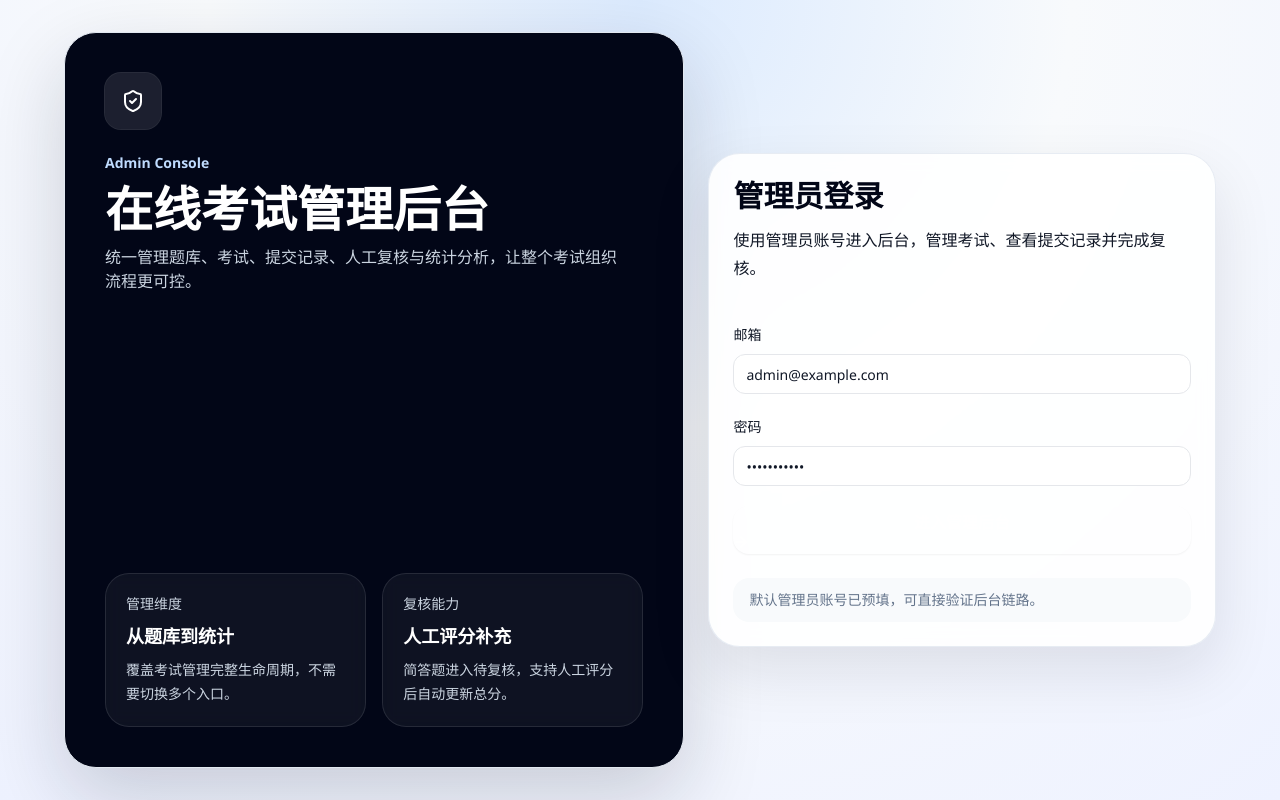
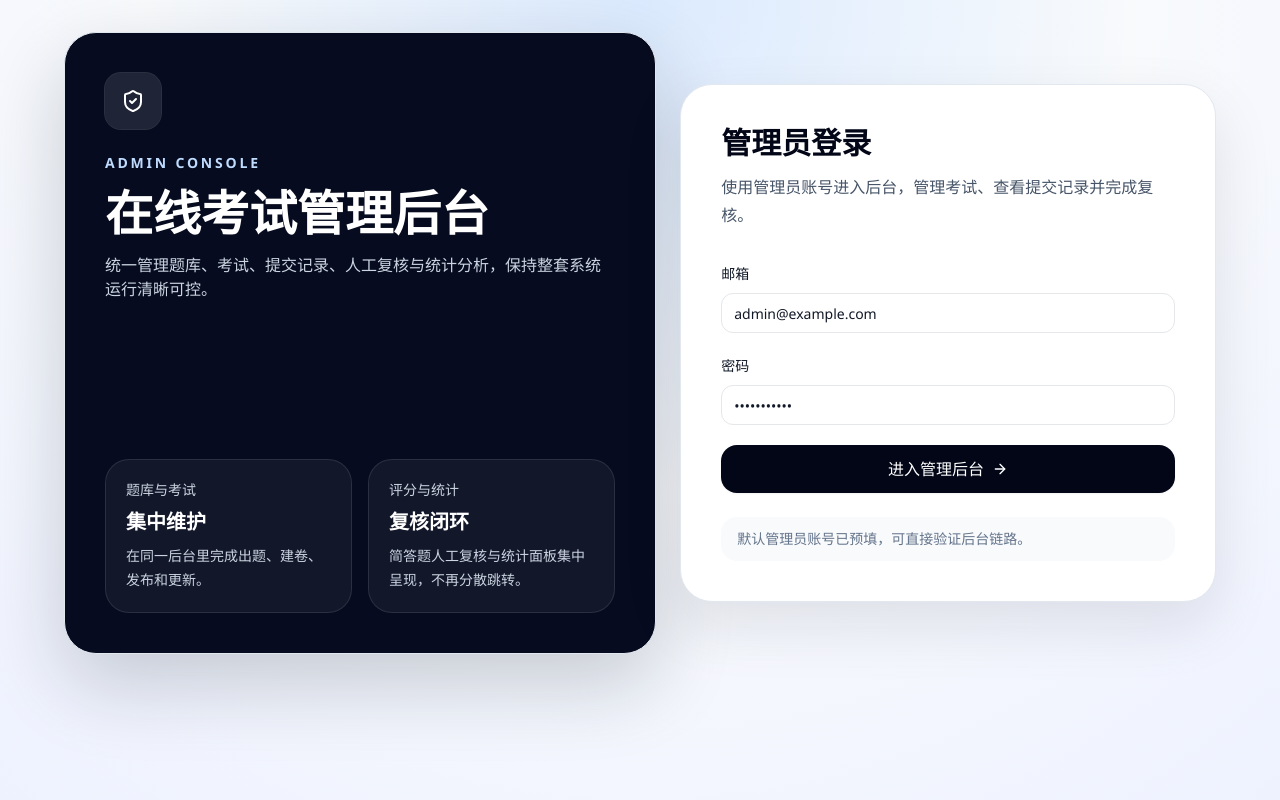
Before and after one commit to qq2513062123-cmyk/exam, a Next.js app in the folder apps/admin/: page /login in a window 1280 px wide. Built offline with nearby package versions, Linux system fonts and the light colour scheme; no server answers.

Commit message:
Make login CTA visible on student and admin

```diff
--- a/apps/admin/app/login/page.tsx
+++ b/apps/admin/app/login/page.tsx
@@ -5,8 +5,6 @@ import { FormEvent, useState } from "react";
 import { ArrowRight, ShieldCheck } from "lucide-react";
 
 import { Alert } from "../../components/ui/alert";
-import { Button } from "../../components/ui/button";
-import { Card, CardContent, CardDescription, CardHeader, CardTitle } from "../../components/ui/card";
 import { Input } from "../../components/ui/input";
 import { Label } from "../../components/ui/label";
 import { loginAdmin, saveAuth } from "../../lib/auth";
@@ -41,48 +39,47 @@ export default function LoginPage() {
   }
 
   return (
-    <section className="min-h-screen bg-[radial-gradient(circle_at_top,#dbeafe_0%,#f8fafc_42%,#eef2ff_100%)] px-4 py-8 sm:px-6">
-      <div className="mx-auto grid max-w-6xl gap-6 lg:min-h-[calc(100vh-64px)] lg:grid-cols-[1.1fr,0.9fr]">
-        <div className="rounded-[32px] border border-slate-200 bg-slate-950 p-8 text-white shadow-[0_30px_80px_rgba(15,23,42,0.18)] md:p-10">
-          <div className="flex h-full min-h-[320px] flex-col justify-between gap-8 lg:min-h-[560px]">
+    <section className="min-h-screen bg-[radial-gradient(circle_at_top,#dbeafe_0%,#f8fafc_48%,#eef2ff_100%)] px-4 py-8 sm:px-6">
+      <div className="mx-auto grid max-w-6xl items-center gap-6 lg:grid-cols-[1.05fr,0.95fr]">
+        <div className="rounded-[32px] border border-slate-200 bg-[#060b1f] p-8 text-white shadow-[0_30px_80px_rgba(15,23,42,0.20)] md:p-10">
+          <div className="flex min-h-[540px] flex-col justify-between gap-8">
             <div className="space-y-6">
               <div className="flex h-14 w-14 items-center justify-center rounded-2xl bg-white/10 ring-1 ring-white/15">
                 <ShieldCheck className="h-6 w-6" />
               </div>
-              <div className="space-y-3">
-                <p className="text-sm font-semibold text-blue-200">Admin Console</p>
-                <h1 className="max-w-xl text-4xl font-semibold leading-tight md:text-5xl">在线考试管理后台</h1>
+
+              <div className="space-y-4">
+                <p className="text-sm font-semibold uppercase tracking-[0.2em] text-blue-200">Admin Console</p>
+                <h1 className="max-w-lg text-4xl font-semibold leading-tight md:text-5xl">在线考试管理后台</h1>
                 <p className="max-w-lg text-sm leading-7 text-slate-300 md:text-base">
-                  统一管理题库、考试、提交记录、人工复核与统计分析，让整个考试组织流程更可控。
+                  统一管理题库、考试、提交记录、人工复核与统计分析，保持整套系统运行清晰可控。
                 </p>
               </div>
             </div>
 
             <div className="grid gap-4 sm:grid-cols-2">
-              <div className="rounded-3xl border border-white/10 bg-white/5 p-5 backdrop-blur">
-                <p className="text-sm text-slate-300">管理维度</p>
-                <p className="mt-2 text-lg font-semibold text-white">从题库到统计</p>
-                <p className="mt-2 text-sm leading-6 text-slate-300">覆盖考试管理完整生命周期，不需要切换多个入口。</p>
+              <div className="rounded-3xl border border-white/10 bg-white/5 p-5">
+                <p className="text-sm text-slate-300">题库与考试</p>
+                <p className="mt-2 text-xl font-semibold text-white">集中维护</p>
+                <p className="mt-2 text-sm leading-6 text-slate-300">在同一后台里完成出题、建卷、发布和更新。</p>
               </div>
-              <div className="rounded-3xl border border-white/10 bg-white/5 p-5 backdrop-blur">
-                <p className="text-sm text-slate-300">复核能力</p>
-                <p className="mt-2 text-lg font-semibold text-white">人工评分补充</p>
-                <p className="mt-2 text-sm leading-6 text-slate-300">简答题进入待复核，支持人工评分后自动更新总分。</p>
+              <div className="rounded-3xl border border-white/10 bg-white/5 p-5">
+                <p className="text-sm text-slate-300">评分与统计</p>
+                <p className="mt-2 text-xl font-semibold text-white">复核闭环</p>
+                <p className="mt-2 text-sm leading-6 text-slate-300">简答题人工复核与统计面板集中呈现，不再分散跳转。</p>
               </div>
             </div>
           </div>
         </div>
 
         <div className="flex items-center justify-center">
-          <Card className="w-full max-w-xl rounded-[32px] border-slate-200/80 bg-white/90 shadow-[0_24px_60px_rgba(15,23,42,0.10)] backdrop-blur">
-            <CardHeader className="space-y-3 pb-4">
-              <CardTitle className="text-3xl text-slate-950">管理员登录</CardTitle>
-              <CardDescription className="text-base leading-7">
-                使用管理员账号进入后台，管理考试、查看提交记录并完成复核。
-              </CardDescription>
-            </CardHeader>
-            <CardContent className="space-y-6">
-              <form onSubmit={handleSubmit} className="space-y-5">
+          <div className="w-full max-w-xl rounded-[32px] border border-slate-200 bg-white p-8 shadow-[0_24px_60px_rgba(15,23,42,0.10)] md:p-10">
+            <div className="space-y-3">
+              <h2 className="text-3xl font-semibold text-slate-950">管理员登录</h2>
+              <p className="text-base leading-7 text-slate-600">使用管理员账号进入后台，管理考试、查看提交记录并完成复核。</p>
+            </div>
+
+            <form onSubmit={handleSubmit} className="mt-8 space-y-5">
               <div className="space-y-2">
                 <Label htmlFor="email">邮箱</Label>
                 <Input id="email" type="email" value={email} onChange={(event) => setEmail(event.target.value)} required />
@@ -101,17 +98,20 @@ export default function LoginPage() {
 
               {error ? <Alert>{error}</Alert> : null}
 
-                <Button type="submit" className="h-12 w-full rounded-2xl text-base" size="lg" disabled={loading}>
-                  {loading ? "登录中..." : "进入管理后台"}
+              <button
+                type="submit"
+                disabled={loading}
+                className="flex h-12 w-full items-center justify-center gap-2 rounded-2xl bg-slate-950 px-5 text-base font-medium text-white shadow-sm transition hover:bg-slate-800 disabled:cursor-not-allowed disabled:opacity-60"
+              >
+                <span>{loading ? "登录中..." : "进入管理后台"}</span>
                 <ArrowRight className="h-4 w-4" />
-                </Button>
+              </button>
             </form>
 
-              <div className="rounded-2xl bg-slate-50 px-4 py-3 text-sm text-slate-500">
+            <div className="mt-6 rounded-2xl bg-slate-50 px-4 py-3 text-sm text-slate-500">
               默认管理员账号已预填，可直接验证后台链路。
             </div>
-            </CardContent>
-          </Card>
+          </div>
         </div>
       </div>
     </section>
```
Also changed, not shown: 1 other file (tests, documents, lock files or other folders). Lines whose indentation alone changed are shown as unchanged.
